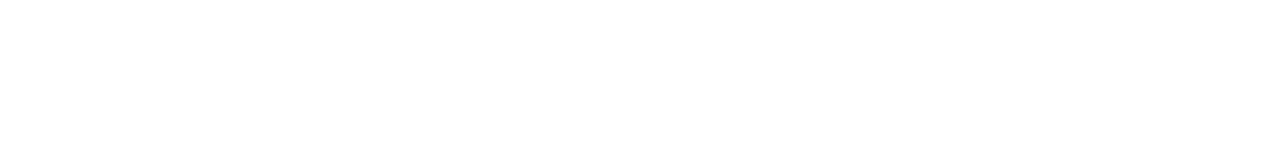
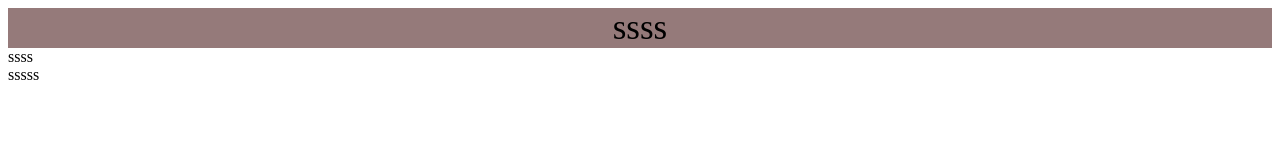
Before and after one commit to asd571362/jianpanxia, a plain HTML site: page index.html in a window 1280 px wide. Drawn offline with Linux system fonts and the light colour scheme.

Commit message:
响应式初始设置

```diff
--- a/index.html
+++ b/index.html
@@ -1,10 +1,12 @@
 <!DOCTYPE html>
 <html lang="en">
 <head>
-	<meta charset="UTF-8">
+	<meta charset="UTF-8" name="viewport" content="width=device-width,initial-scale=1.0">
 	<title>键盘侠的网站</title>
 </head>
 <body>
-
+	<div class="head" style="text-align: center;font-size: 35px;background-color: #957A7A">ssss</div>
+	<div class="mainbody">ssss</div>
+	<div class="footer">sssss</div>
 </body>
 </html>
```
Also changed, not shown: 学习记录.txt.
